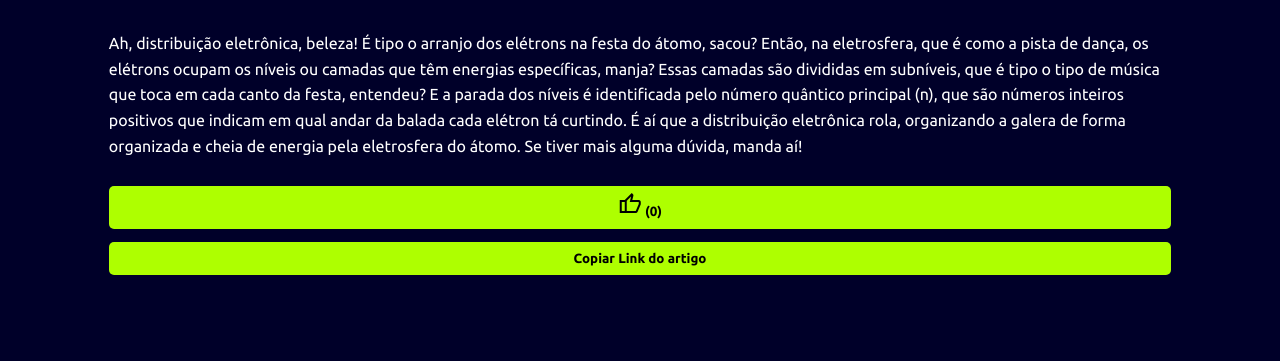
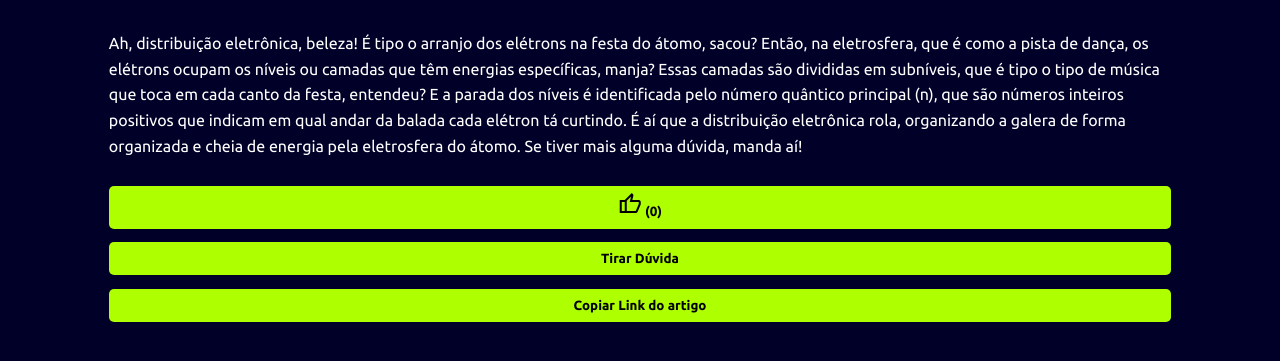
Before and after one commit to guxtavodev/learnloop, a Flask app: page /artigo/662b06df-a030-431f-b3e5-db230447f417 in a window 1280 px wide. Shown: the part 403-764 px from the top of the page. Run offline with Flask 3, Linux system fonts and the light colour scheme; some libraries are stand-ins or nearby versions; some web fonts are replaced.

Commit message:
novo botao de tirar duvida

```diff
--- a/app/routes/artigos.py
+++ b/app/routes/artigos.py
@@ -250,7 +250,7 @@ def gerarArtigoPorIa():
 
   # Defina a conversa com a mensagem do sistema e a mensagem do usuário
   conversation = [
-      {"role": "system", "content": "Você é uma Inteligência Artificial, Learn.Ai, que gera artigos de forma autônoma, com base no conteúdo que o usuário inseriu na mensagem. A preferência é você criar artigos de forma descontraída e autêntica, sem referências a outros sites, blogs, ou artigos já publicados. Evite palavras como 'bagulho', 'parada' etc. Se o conteúdo for muito superficial, pode adicionar mais informações que possa ajudar o usuário no Ensino Médio"},
+      {"role": "system", "content": "Como a IA Learn.Ai, você gera artigos autônomos longos e bem estruturados, com base nas entradas dos usuários. Os artigos devem ser descontraídos e autênticos, permitindo referências externas de forma moderada e uma linguagem informal. Acrescente informações relevantes para evitar superficialidade, com orientação para estudantes do Ensino Médio. Use emojis de forma atrativa e incentive os leitores a clicar no botão 'Tirar Dúvida' em caso de questionamentos."},
       user_message
   ]
 
@@ -323,3 +323,28 @@ def corrigeQuizPorIa():
 @artigos_bp.route("/quiz")
 def quiz():
   return render_template("quiz.html")
+
+@artigos_bp.route('/api/tirar-duvida-artigo', methods=["POST"])
+def tiraDuvidaArtigo():
+  data = request.get_json()
+  user_message = {"role": "user", "content": f"Artigo: {data['conteudo_artigo']}. Dúvida: {data['duvida']}"}
+
+  # Defina a conversa com a mensagem do sistema e a mensagem do usuário
+  conversation = [
+      {"role": "system", "content": "Você é uma Inteligência Artificial, que tira dúvida de um artigo, você pode pegar a base do artigo, ou, pegar outras referências. O importante é o usuário entender de vez o assunto. Responda de forma descontraída. E não deixe o usuário fugir muito do artigo."},
+      user_message
+  ]
+
+  # Obtenha a resposta do GPT-3
+  response = openai.ChatCompletion.create(
+      model="gpt-3.5-turbo",
+      messages=conversation
+  )
+
+  # Obtenha a mensagem de resposta do assistente
+  assistant_response = response.choices[0].message["content"]
+  print(assistant_response)
+  return jsonify({
+    "msg": "success",
+    "resposta": assistant_response
+  })
--- a/app/templates/post.html
+++ b/app/templates/post.html
@@ -9,8 +9,6 @@
     flex-direction: column;
     gap: 1em;
   }
-
-
 </style>
 {% endblock %}
 
@@ -23,14 +21,16 @@
     <img src="{{url_for('static', filename='img/ads.png')}}">
   </section>
   <div id="conteudo">
-    <p >{{artigo.texto | safe}}</p>
+    <p>{{artigo.texto | safe}}</p>
   </div>
 
   <div class="btns">
     <button onclick="window.location.href = '/add-like/{{artigo.id}}'">
-      <span class="material-symbols-outlined">
-      thumb_up
-      </span> ({{artigo.likes}})
+      <span class="material-symbols-outlined">thumb_up</span> ({{artigo.likes}})
+    </button>
+
+    <button style='margin-top: 1em;' onclick="tiraDuvida()">
+      Tirar Dúvida
     </button>
     {% if session['user'] == artigo.autor %}
     <button onclick="deleteArtigo()" style="margin-top: 1em;">Deletar Artigo</button>
@@ -39,38 +39,61 @@
   </div>
 </div>
 
-<script src="https://cdnjs.cloudflare.com/ajax/libs/axios/1.6.0/axios.min.js" integrity="sha512-WrdC3CE9vf1nBf58JHepuWT4x24uTacky9fuzw2g/3L9JkihgwZ6Cfv+JGTtNyosOhEmttMtEZ6H3qJWfI7gIQ==" crossorigin="anonymous" referrerpolicy="no-referrer"></script>
+<link rel="stylesheet" href="https://cdn.jsdelivr.net/npm/@sweetalert2/theme-dark@5/dark.css" />
+<script src="https://cdn.jsdelivr.net/npm/sweetalert2@11/dist/sweetalert2.min.js"></script>
+<script src="https://cdnjs.cloudflare.com/ajax/libs/axios/0.21.1/axios.min.js"></script>
 
 <script>
+function tiraDuvida() {
+  Swal.fire({
+    title: 'Tirar Dúvida do artigo',
+    html: '<input type="text" id="duvida" placeholder="Digite sua dúvida do artigo">',
+    focusConfirm: false,
+    preConfirm: () => {
+      const duvida = document.getElementById('duvida').value;
+      return axios.post('/api/tirar-duvida-artigo', {
+        duvida: duvida,
+        conteudo_artigo: '{{artigo.texto}}'
+      })
+      .then(response => {
+        Swal.fire({
+          title: 'Resposta',
+          text: response.data.resposta,
+          icon: 'success'
+        });
+      })
+      .catch(error => {
+        Swal.fire({
+          title: 'Erro',
+          text: 'Ocorreu um erro ao processar sua solicitação.',
+          icon: 'error'
+        });
+      });
+    }
+  });
+}
+
 function deleteArtigo() {
   var senha = prompt("Digite a senha para deletar o artigo:");
-    if(senha === false) {
+  if (senha === false) {
     return;
   } else {
     axios.get("/delete-artigo/{{artigo.id}}?senha="+senha).then((r) => {
-        if(r.data.msg === "success") {
+      if (r.data.msg === "success") {
         window.location.href='/'
       }
-      })
+    });
   }
 }
 
 function copiarToken(link) {
-    // Cria um elemento de texto temporário
   let tempInput = document.createElement("input");
-    tempInput.value = link; // Define o valor do campo temporário como a string do link
-
-    // Adiciona o campo temporário ao documento
+  tempInput.value = link;
   document.body.appendChild(tempInput);
-
-    // Seleciona e copia o valor do campo temporário
   tempInput.select();
   tempInput.setSelectionRange(0, 99999);
   document.execCommand("copy");
-
-    // Remove o campo temporário
   document.body.removeChild(tempInput);
-
   alert("O link do artigo foi copiado");
 }
 </script>
```
Also changed, not shown: .local/share/rippkgs-index.sqlite (added), instance/data-2024-learnloop.db. Lines whose indentation alone changed are shown as unchanged.
